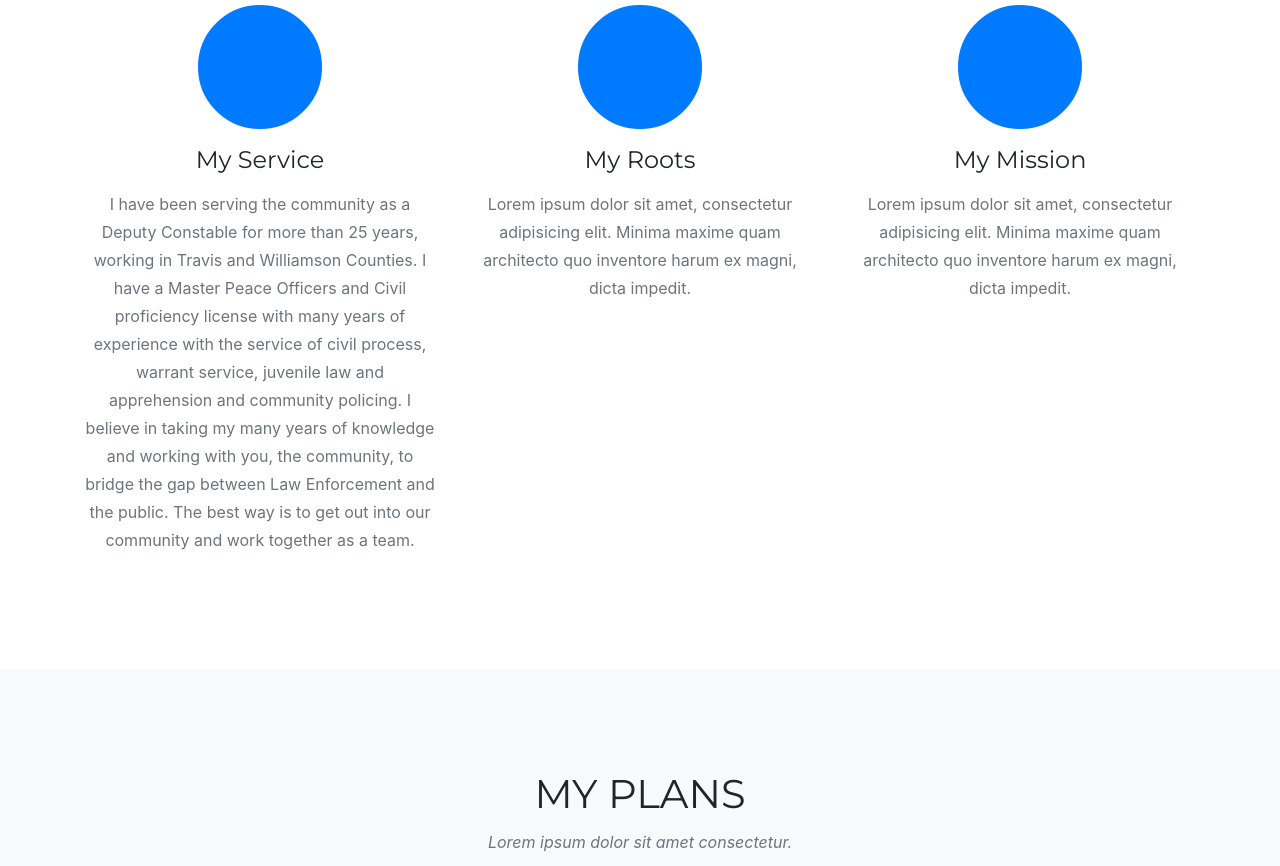
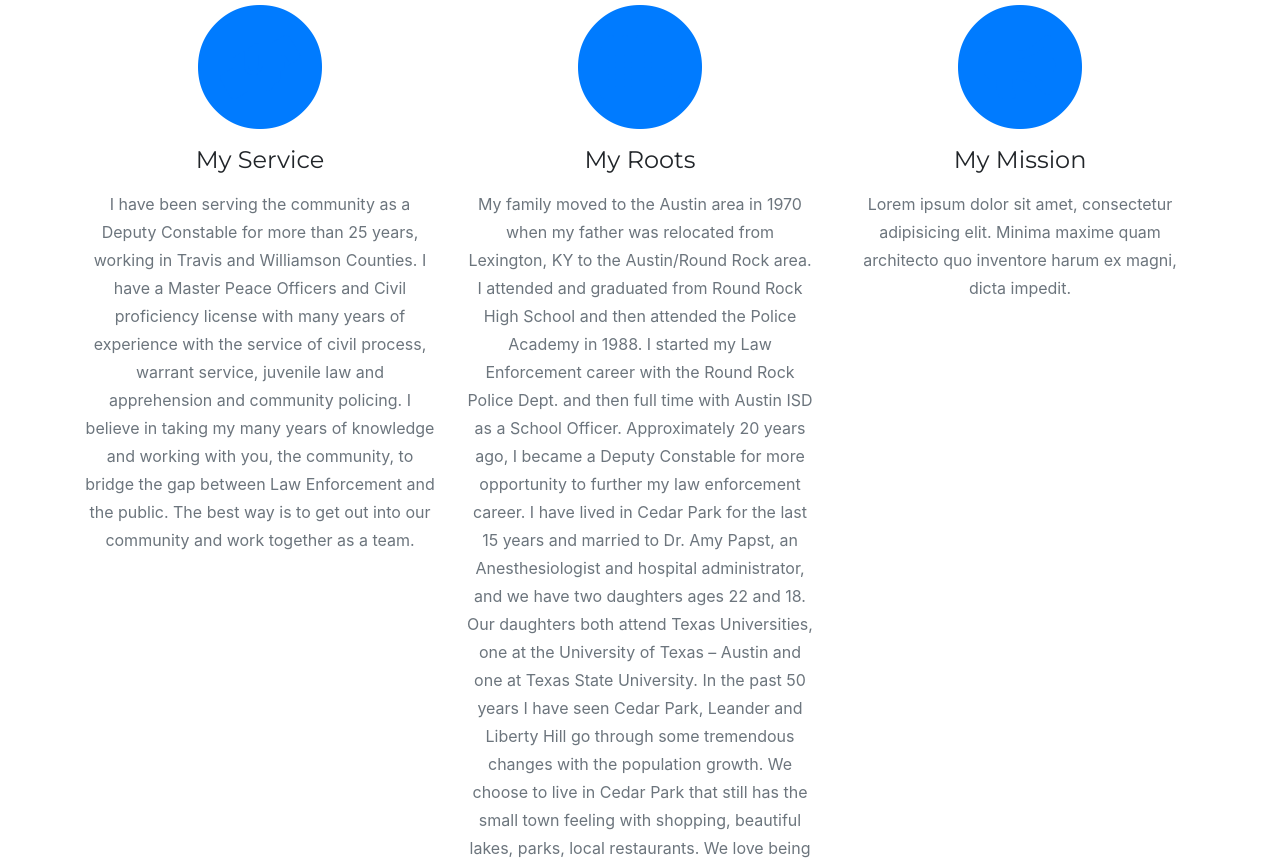
Before and after one commit to desertrover/gregpapst2019, a website with bundled scripts: page index.html in a window 1280 px wide. Shown: the part 754-1620 px from the top of the page. Built offline with nearby package versions, Linux system fonts and the light colour scheme; a web font is replaced by a local one.

Commit message:
Update index.html
My Roots

```diff
--- a/index.html
+++ b/index.html
@@ -100,7 +100,9 @@
             <i class="fas fa-city fa-stack-1x fa-inverse"></i>
           </span>
           <h4 class="service-heading">My Roots</h4>
-          <p class="text-muted">Lorem ipsum dolor sit amet, consectetur adipisicing elit. Minima maxime quam architecto quo inventore harum ex magni, dicta impedit.</p>
+          <p class="text-muted">My family moved to the Austin area in 1970 when my father was relocated from Lexington, KY to the Austin/Round Rock area. I attended and graduated from Round Rock High School and then attended the Police Academy in 1988. I started my Law Enforcement career with the Round Rock Police Dept. and then full time with Austin ISD as a School Officer. Approximately 20 years ago, I became a Deputy Constable for more opportunity to further my law enforcement career.
+   	I have lived in Cedar Park for the last 15 years and married to Dr. Amy Papst, an Anesthesiologist and hospital administrator, and we have two daughters ages 22 and 18.  Our daughters both attend Texas Universities, one at the University of Texas – Austin and one at Texas State University.
+      In the past 50 years I have seen Cedar Park, Leander and Liberty Hill go through some tremendous changes with the population growth. We choose to live in Cedar Park that still has the small town feeling with shopping, beautiful lakes, parks, local restaurants. We love being part of the Cedar Park community and all the local activities that occur year around. I am looking forward to remaining in Cedar Park and participating in its future.</p>
         </div>
         <div class="col-md-4">
           <span class="fa-stack fa-4x">
```
